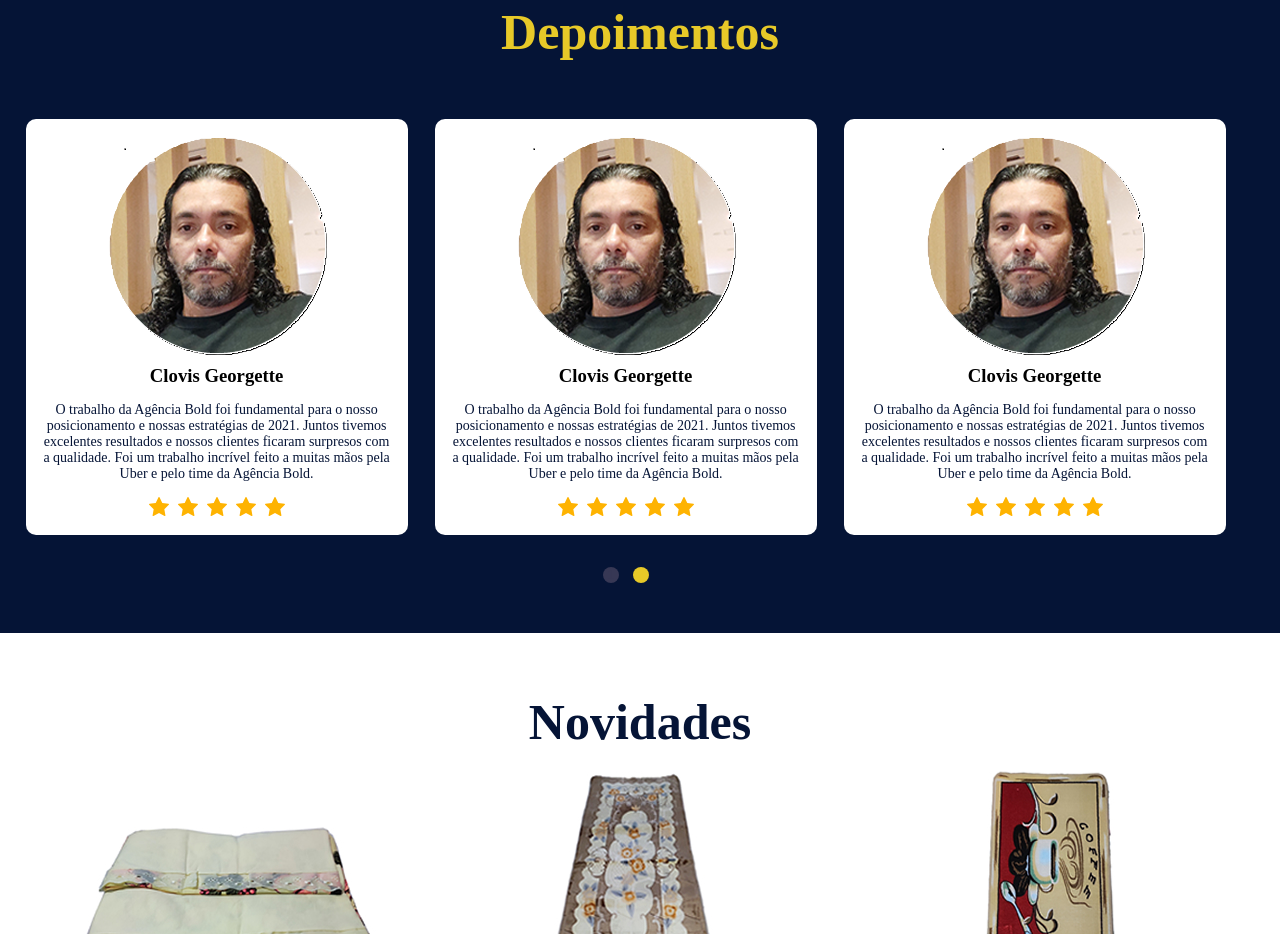
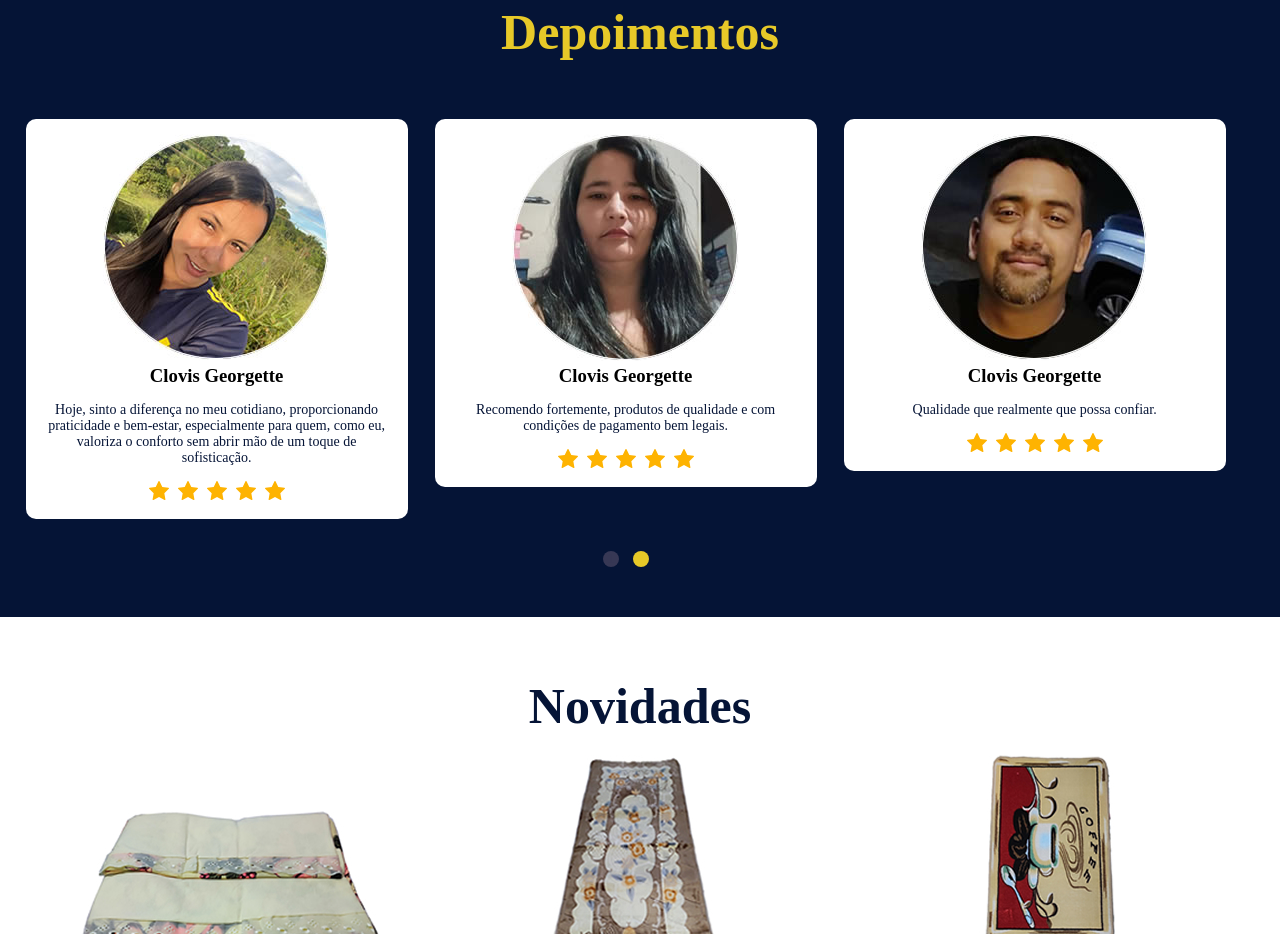
Before and after one commit to clovisgeorgette/gettyenxovais, a plain HTML site: page index.html in a window 1280 px wide. Shown: the part 2029-2963 px from the top of the page. Drawn offline with Linux system fonts and the light colour scheme.

Commit message:
atualização fotos depoimentos

```diff
--- a/index.html
+++ b/index.html
@@ -113,40 +113,40 @@
                 <br/>
                 <div style="max-width: 1200px;" class="container-slider">
                     <div class="container-slider-single">
-                        <img src="image/clovis.png" />
+                        <img src="image/dep-foto1.jpg" />
                         <h3>Clovis Georgette</h3>
-                        <p>O trabalho da Agência Bold foi fundamental para o nosso posicionamento e nossas estratégias de 2021. Juntos tivemos excelentes resultados e nossos clientes ficaram surpresos com a qualidade. Foi um trabalho incrível feito a muitas mãos pela Uber e pelo time da Agência Bold.</p>
+                        <p>Sempre tive dificuldades em encontrar enxovais de qualidade que realmente transformassem meu dia a dia. Hoje só compro lençois com a Gettyenxovais, podem confiar.</p>
                         <img src="image/RATE.svg" />
                     </div>
 
                     <div class="container-slider-single">
-                        <img src="image/clovis.png" />
+                        <img src="image/dep-foto2.jpg" />
                         <h3>Clovis Georgette</h3>
-                        <p>O trabalho da Agência Bold foi fundamental para o nosso posicionamento e nossas estratégias de 2021. Juntos tivemos excelentes resultados e nossos clientes ficaram surpresos com a qualidade. Foi um trabalho incrível feito a muitas mãos pela Uber e pelo time da Agência Bold.</p>
+                        <p>Meus antigos edredon não ofereciam o conforto e a durabilidade que eu buscava, hoje estou satisfeito com os produtos que comprei na Getty Enxovias. </p>
                         <img src="image/RATE.svg" />
                     </div>
                     <div class="container-slider-single">
-                        <img src="image/clovis.png" />
+                        <img src="image/dep-foto3.jpg" />
                         <h3>Clovis Georgette</h3>
-                        <p>O trabalho da Agência Bold foi fundamental para o nosso posicionamento e nossas estratégias de 2021. Juntos tivemos excelentes resultados e nossos clientes ficaram surpresos com a qualidade. Foi um trabalho incrível feito a muitas mãos pela Uber e pelo time da Agência Bold.</p>
+                        <p>Conheci os produtos da Getty Enxovais, que atenderam todas as minhas expectativas com sua excelência e qualidade inquestionável.</p>
                         <img src="image/RATE.svg" />
                     </div>
                     <div class="container-slider-single">
-                        <img src="image/clovis.png" />
+                        <img src="image/dep-foto4.jpg" />
                         <h3>Clovis Georgette</h3>
-                        <p>O trabalho da Agência Bold foi fundamental para o nosso posicionamento e nossas estratégias de 2021. Juntos tivemos excelentes resultados e nossos clientes ficaram surpresos com a qualidade. Foi um trabalho incrível feito a muitas mãos pela Uber e pelo time da Agência Bold.</p>
+                        <p>Hoje, sinto a diferença no meu cotidiano, proporcionando praticidade e bem-estar, especialmente para quem, como eu, valoriza o conforto sem abrir mão de um toque de sofisticação.</p>
                         <img src="image/RATE.svg" />
                     </div>
                     <div class="container-slider-single">
-                        <img src="image/clovis.png" />
+                        <img src="image/dep-foto5.jpg" />
                         <h3>Clovis Georgette</h3>
-                        <p>O trabalho da Agência Bold foi fundamental para o nosso posicionamento e nossas estratégias de 2021. Juntos tivemos excelentes resultados e nossos clientes ficaram surpresos com a qualidade. Foi um trabalho incrível feito a muitas mãos pela Uber e pelo time da Agência Bold.</p>
+                        <p>Recomendo fortemente, produtos de qualidade e com condições de pagamento bem legais.</p>
                         <img src="image/RATE.svg" />
                     </div>
                     <div class="container-slider-single">
-                        <img src="image/clovis.png" />
+                        <img src="image/dep-foto6.jpg" />
                         <h3>Clovis Georgette</h3>
-                        <p>O trabalho da Agência Bold foi fundamental para o nosso posicionamento e nossas estratégias de 2021. Juntos tivemos excelentes resultados e nossos clientes ficaram surpresos com a qualidade. Foi um trabalho incrível feito a muitas mãos pela Uber e pelo time da Agência Bold.</p>
+                        <p>Qualidade que realmente que possa confiar.</p>
                         <img src="image/RATE.svg" />
                     </div>
                 </div><!--container-slider-->
```
Also changed, not shown: produto.html (+4 -4 lines), image/dep-foto1.jpg (added), image/dep-foto2.jpg (added), image/dep-foto3.jpg (added), image/dep-foto4.jpg (added), image/dep-foto5.jpg (added), image/dep-foto6.jpg (added), image/edredon.jpeg (deleted).
